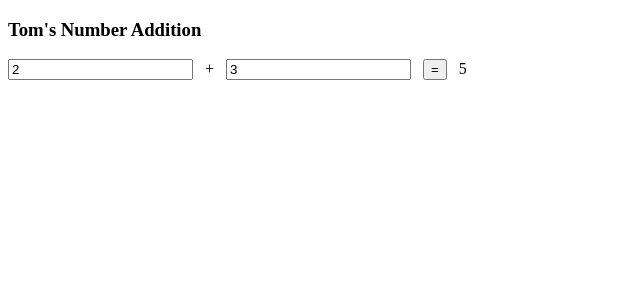
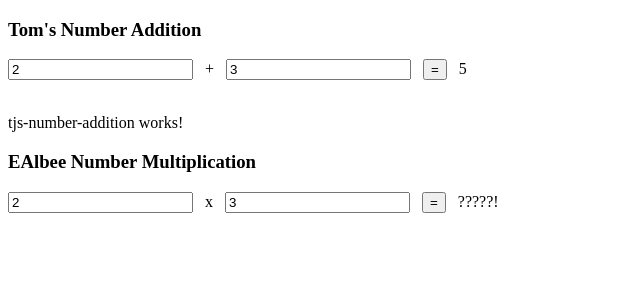
Before and after one commit to EAlbee/two-textboxes-and-an-operation, an Angular app: page / in a window 1280 px wide. Shown: the top 300 px of the page, without its empty margins (0-640 px from the left). Built offline with nearby package versions, Linux system fonts and the light colour scheme.

Commit message:
EA-week5-SlackNTell
Added new component for multiplication

```diff
--- a/src/app/app.component.html
+++ b/src/app/app.component.html
@@ -1,2 +1,6 @@
 <!--The content below is only a placeholder and can be replaced.-->
 <app-tjs-add-numbers></app-tjs-add-numbers>
+
+<br/><br/>
+
+<app-tjs-number-addition></app-tjs-number-addition>
--- a/src/app/app.module.ts
+++ b/src/app/app.module.ts
@@ -4,11 +4,13 @@ import { FormsModule } from '@angular/forms'
 
 import { AppComponent } from './app.component';
 import { TjsAddNumbersComponent } from './tjs-add-numbers/tjs-add-numbers.component';
+import { TjsNumberAdditionComponent } from './tjs-number-addition/tjs-number-addition.component';
 
 @NgModule({
   declarations: [
     AppComponent,
-    TjsAddNumbersComponent
+    TjsAddNumbersComponent,
+    TjsNumberAdditionComponent
   ],
   imports: [
     BrowserModule,
--- /dev/null
+++ b/src/app/tjs-number-addition/tjs-number-addition.component.html
@@ -0,0 +1,9 @@
+<p>
+  tjs-number-addition works!
+</p>
+<h3>EAlbee Number Multiplication</h3>
+<input type="number" [(ngModel)]="n1">
+&nbsp; x &nbsp;
+<input type="number" [(ngModel)]="n2">
+&nbsp; <button (click)="multiplyNumbers()">=</button> &nbsp;
+{{ answer }}
--- /dev/null
+++ b/src/app/tjs-number-addition/tjs-number-addition.component.ts
@@ -0,0 +1,23 @@
+import { Component, OnInit } from '@angular/core';
+
+@Component({
+  selector: 'app-tjs-number-addition',
+  templateUrl: './tjs-number-addition.component.html',
+  styleUrls: ['./tjs-number-addition.component.css']
+})
+export class TjsNumberAdditionComponent implements OnInit {
+
+  constructor() { }
+
+  ngOnInit() {
+  }
+
+  answer = '?????!';
+
+  multiplyNumbers() {
+    this.answer = this.n1 * this.n2;
+  }
+
+  n1: number = 2;
+  n2: number = 3;
+}
```
Also changed, not shown: src/app/tjs-number-addition/tjs-number-addition.component.css (added), 2 other files (tests, documents, lock files or other folders).
